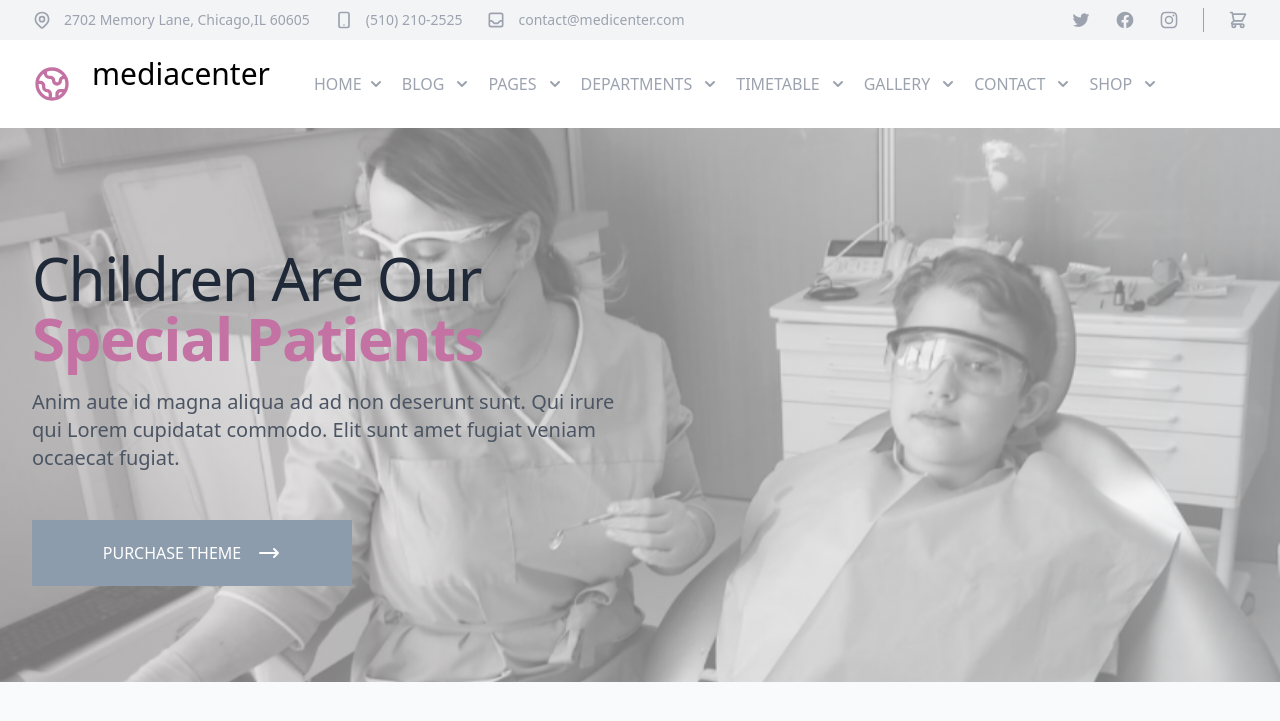
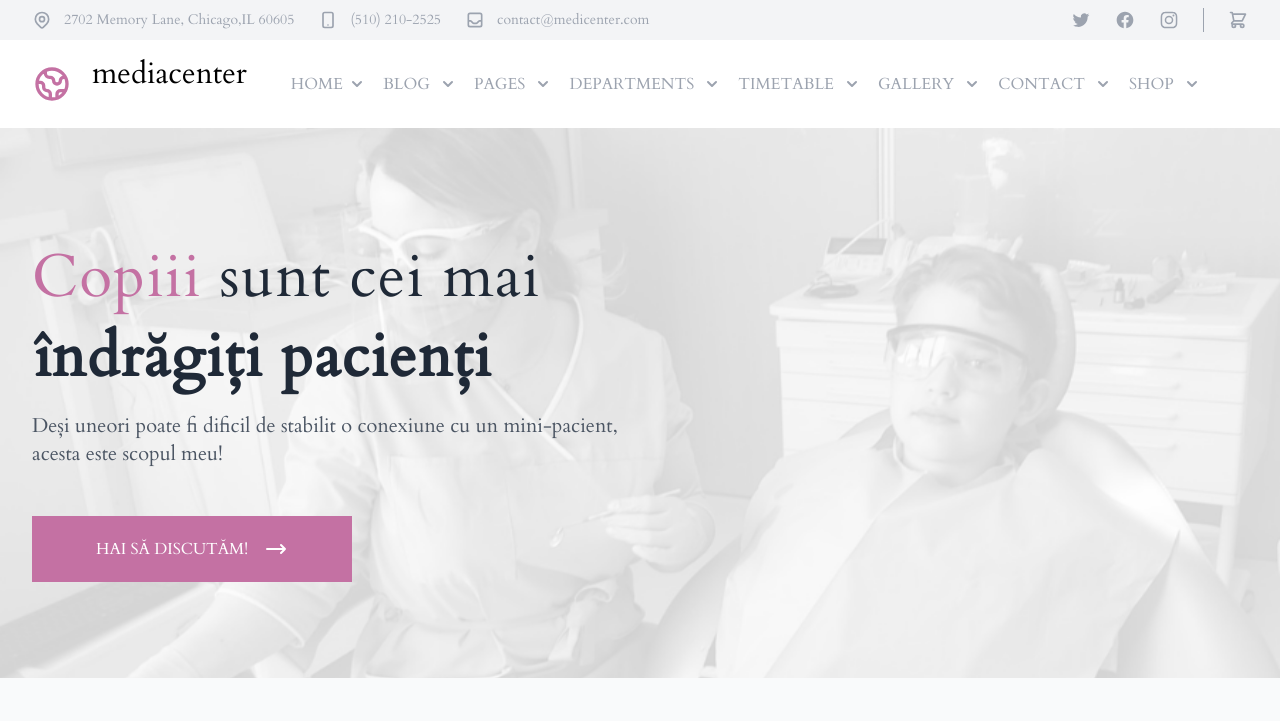
Before and after one commit to luizaluca/luizaluca.github.io, a Jekyll site: the page built from index.html, in a window 1280 px wide, cut to the strip 0-722 px from the top of the page. Built offline with Jekyll 4.4.1, drawn with Linux system fonts in a browser that asks for light colours; nearby versions of some CDN libraries.

Commit message:
Finish hero component

```diff
--- a/_config.yml
+++ b/_config.yml
@@ -3,6 +3,7 @@ logo:
 description: Senior Ruby on Rails and React Engineer. Passionate about data science. Aspiring 10% entrepreneur. Blogging about tech and side-project growth.
 baseurl: ""
 url: "https://catalinionescu.dev"
+phone_number: 0723967904
 
 # Author Settings
 author:
--- a/_layouts/default.html
+++ b/_layouts/default.html
@@ -22,6 +22,14 @@
       defer
       src="https://unpkg.com/alpinejs@3.x.x/dist/cdn.min.js"
     ></script>
+    <style>
+      html, body {
+        font-family: 'Cardo', serif;
+      }
+    </style>
+    <link rel="preconnect" href="https://fonts.googleapis.com">
+    <link rel="preconnect" href="https://fonts.gstatic.com" crossorigin>
+    <link href="https://fonts.googleapis.com/css2?family=Cardo&display=swap" rel="stylesheet">
   </head>
 
   <body>
--- a/index.html
+++ b/index.html
@@ -11,10 +11,10 @@ layout: default
       class="w-full h-full object-center object-cover"
     />
   </div>
-  <div
+  <!--<div
     aria-hidden="true"
     class="absolute inset-0 bg-gradient-to-r from-gradiant_color to-gray-100 opacity-50"
-  ></div>
+  ></div>-->
 
   <!-- Navigation -->
 
@@ -28,32 +28,27 @@ layout: default
         >
           <div>
             <h1
-              class="mt-4 text-4xl tracking-tight font-light text-gray-800 sm:mt-5 sm:text-6xl lg:mt-6 xl:text-6xl"
-            >
-              <span class="block">Children Are Our</span>
-            </h1>
-            <h1
-              class="text-4xl tracking-tight font-bold text-white sm:text-6xl xl:text-6xl"
-            >
-              <span class="pb-3 block text-medicenter_color sm:pb-5">
-                Special Patients</span
-              >
+              class="my-4 text-4xl tracking-wide font-light text-gray-800 sm:my-5 sm:text-6xl lg:my-6 xl:text-6xl"
+            >
+              <span class="block pb-3 sm:pb-5">
+                <span class="text-medicenter_color">Copiii</span>
+                sunt cei mai
+              </span>
+              <span class="font-semibold">îndrăgiți pacienți</span>
             </h1>
             <p
               class="text-base text-gray-600 sm:text-xl lg:text-lg xl:text-xl"
             >
-              Anim aute id magna aliqua ad ad non deserunt sunt. Qui irure
-              qui Lorem cupidatat commodo. Elit sunt amet fugiat veniam
-              occaecat fugiat.
+              Deși uneori poate fi dificil de stabilit o conexiune cu un mini-pacient, acesta este scopul meu!
             </p>
             <div class="mt-10 sm:mt-12">
               <form action="#" class="sm:max-w-xs sm:mx-auto lg:mx-0">
                 <div class="mt-3 sm:mt-0">
-                  <button
-                    type="submit"
-                    class="w-full flex items-center justify-center px-2 py-5 border border-transparent text-base font-normal uppercase rounded-none text-white bg-secondary_medicenter_color focus:outline-none focus:ring-0"
-                  >
-                    Purchase Theme
+                  <a
+                    href="tel://{{site.phone_number}}"
+                    class="w-full flex items-center justify-center px-2 py-5 border border-transparent text-base font-normal uppercase rounded-none text-white bg-medicenter_color focus:outline-none focus:ring-0"
+                  >
+                    Hai să discutăm!
                     <svg
                       xmlns="http://www.w3.org/2000/svg"
                       class="h-6 w-6 ml-4"
@@ -68,7 +63,7 @@ layout: default
                         d="M17 8l4 4m0 0l-4 4m4-4H3"
                       ></path>
                     </svg>
-                  </button>
+                  </a>
                 </div>
               </form>
             </div>
```
Also changed, not shown: assets/img/annotate_gem.jpg (deleted), assets/img/annotate_routes.jpg (deleted), assets/img/hero_overlay.png, assets/img/install_rails_mac.png (deleted), assets/img/profile_square.png (deleted), assets/img/rails-crm/part_1_hero.png (deleted), assets/img/til-heroku-xkcd.jpg (deleted), assets/img/til-implicit-declaration-of-function.jpg (deleted), assets/img/til-postgres-indexes.jpg (deleted), assets/img/til-proc-composition.jpg (deleted), assets/img/til-ruby-to-proc.jpg (deleted), assets/img/twilio-notifications.jpg (deleted).
